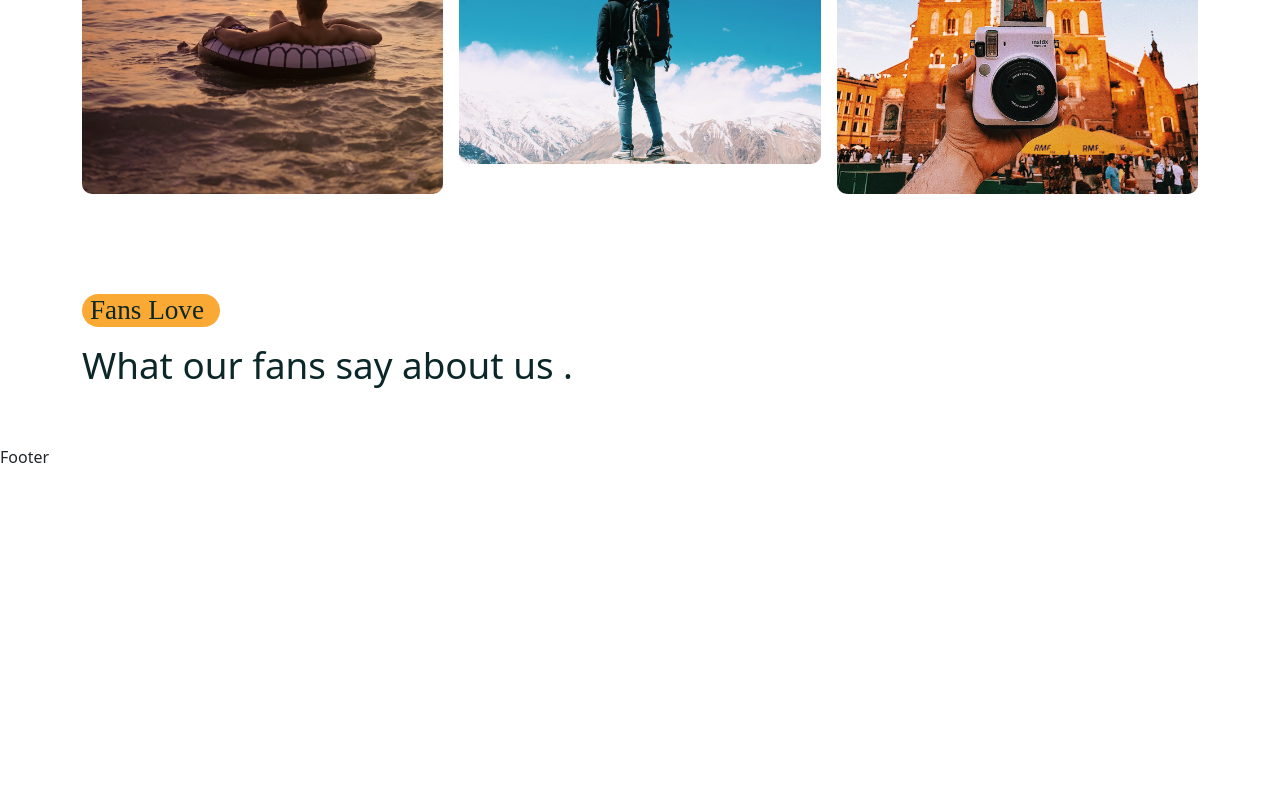
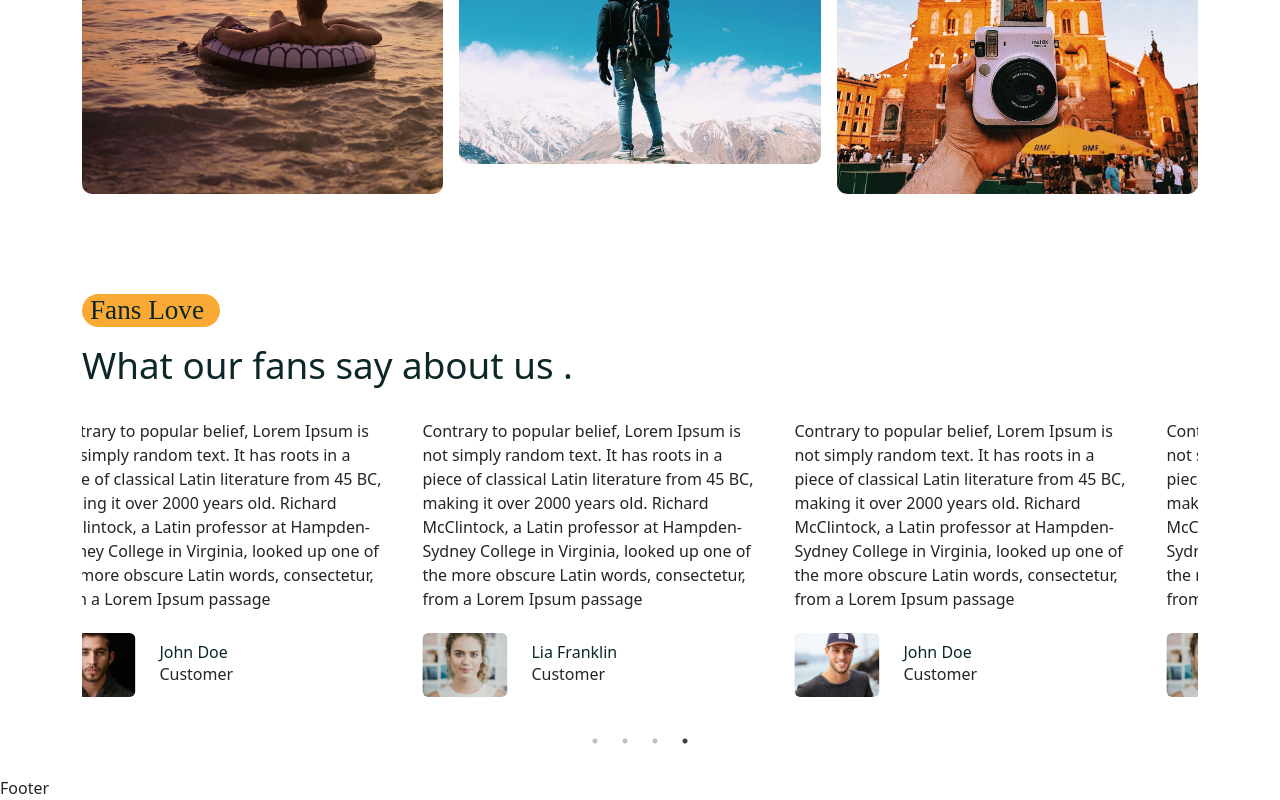
Before and after one commit to ajaysonere/ToursAndTravels, a React (Create React App) app in the folder tour-management/frontend/: page /home in a window 1280 px wide. Shown: the part 3322-4122 px from the top of the page. Before the commit the page ends 3791 px from the top, so only its background shows below. Built offline with nearby package versions, Linux system fonts and the light colour scheme; a web font is replaced by a local one.

Commit message:
testimonial added

```diff
--- /dev/null
+++ b/tour-management/frontend/src/components/Testimonials/Testimonials.js
@@ -0,0 +1,84 @@
+import Slider from 'react-slick';
+import ava01 from '../../assets/images/ava-1.jpg';
+import ava02 from '../../assets/images/ava-2.jpg';
+import ava03 from '../../assets/images/ava-3.jpg';
+
+
+function Testimonials(){
+
+    const settings = {
+        dots:true,
+        infinite:true,
+        autoplay:true,
+        speed:1000,
+        swipeToSlide:true,
+        autoplaySpeed:2000,
+        slidesToShow:3,
+
+        responsive:[
+            {
+                breakpoint:992,
+                settings:{
+                    slidesToShow:2,
+                    slideToScroll:1,
+                    infinite:true,
+                    dots:true,
+                },
+            },
+            {
+                breakpoint:576,
+                settings:{
+                    slidesToShow:1,
+                    slideToScroll:1,
+                },
+            },
+        ],
+    };
+
+    return (
+        <Slider {...settings}>
+           <div className='testimonial py-4 px-3'>
+                <p>Contrary to popular belief, Lorem Ipsum is not simply random text. It has roots in a piece of classical Latin literature from 45 BC, making it over 2000 years old. Richard McClintock, a Latin professor at Hampden-Sydney College in Virginia, looked up one of the more obscure Latin words, consectetur, from a Lorem Ipsum passage </p>
+                <div className='d-flex align-items-center gap-4 mt-3'>
+                   <img src={ava01} alt='av' className='w-25 h-25 rounded-2'/>
+                   <div>
+                     <h6 className='mb-0 mt-3'> John Doe</h6>
+                     <p>Customer</p>
+                   </div>
+                </div>
+           </div>
+
+           <div className='testimonial py-4 px-3'>
+                <p>Contrary to popular belief, Lorem Ipsum is not simply random text. It has roots in a piece of classical Latin literature from 45 BC, making it over 2000 years old. Richard McClintock, a Latin professor at Hampden-Sydney College in Virginia, looked up one of the more obscure Latin words, consectetur, from a Lorem Ipsum passage </p>
+                <div className='d-flex align-items-center gap-4 mt-3'>
+                   <img src={ava02} alt='av' className='w-25 h-25 rounded-2'/>
+                   <div>
+                     <h6 className='mb-0 mt-3'> Lia Franklin</h6>
+                     <p>Customer</p>
+                   </div>
+                </div>
+           </div>
+           <div className='testimonial py-4 px-3'>
+                <p>Contrary to popular belief, Lorem Ipsum is not simply random text. It has roots in a piece of classical Latin literature from 45 BC, making it over 2000 years old. Richard McClintock, a Latin professor at Hampden-Sydney College in Virginia, looked up one of the more obscure Latin words, consectetur, from a Lorem Ipsum passage </p>
+                <div className='d-flex align-items-center gap-4 mt-3'>
+                   <img src={ava03} alt='av' className='w-25 h-25 rounded-2'/>
+                   <div>
+                     <h6 className='mb-0 mt-3'> John Doe</h6>
+                     <p>Customer</p>
+                   </div>
+                </div>
+           </div>
+           <div className='testimonial py-4 px-3'>
+                <p>Contrary to popular belief, Lorem Ipsum is not simply random text. It has roots in a piece of classical Latin literature from 45 BC, making it over 2000 years old. Richard McClintock, a Latin professor at Hampden-Sydney College in Virginia, looked up one of the more obscure Latin words, consectetur, from a Lorem Ipsum passage </p>
+                <div className='d-flex align-items-center gap-4 mt-3'>
+                   <img src={ava02} alt='av' className='w-25 h-25 rounded-2'/>
+                   <div>
+                     <h6 className='mb-0 mt-3'> Lia Franklin</h6>
+                     <p>Customer</p>
+                   </div>
+                </div>
+           </div>
+        </Slider>
+    );
+}
+export default Testimonials;
--- a/tour-management/frontend/src/pages/Home.js
+++ b/tour-management/frontend/src/pages/Home.js
@@ -7,6 +7,7 @@ import heroVideo from '../assets/images/hero-video.mp4';
 import experienceImg from '../assets//images/experience.png';
 import SubTitle from '../shared/SubTitle.js';
 import SearchBar from '../shared/SearchBar';
+import Testimonials from '../components/Testimonials/Testimonials';
 import FeaturedTourList from '../Featured-tours/FeaturedTourList';
 import ServiceList from '../services/ServiceList';
 import worldImg from '../assets/images/world.png';
@@ -149,7 +150,9 @@ function Home(){
                         What our fans say about us .
                      </h2>
                   </Col>
-
+                  <Col lg='12'>
+                     <Testimonials/>
+                  </Col>
                </Row>
             </Container>
           </section>
```
